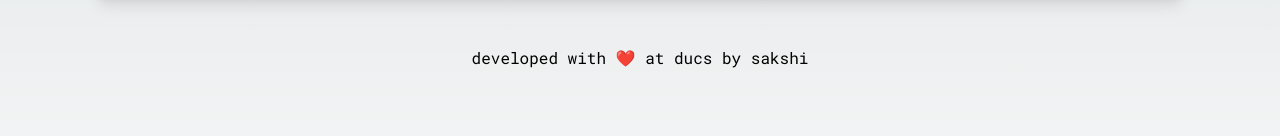
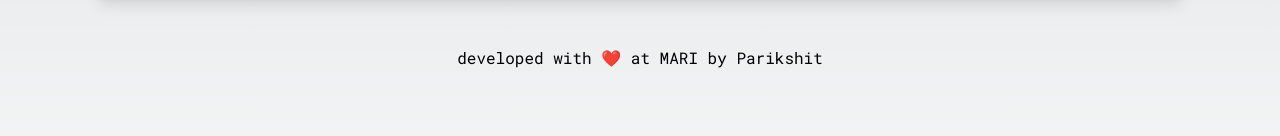
Before and after one commit to jha-sakshi/project-recommender, a Next.js app: page / in a window 1280 px wide. Shown: the part 418-554 px from the top of the page. Built offline with nearby package versions, Linux system fonts and the light colour scheme.

Commit message:
Update index.js

```diff
--- a/pages/index.js
+++ b/pages/index.js
@@ -50,7 +50,7 @@
         )
       }
       <footer className='text-small w-full text-center mt-4'>
-        developed with ❤️ at ducs by sakshi
+        developed with ❤️ at MARI by Parikshit
       </footer>
     </main>
     </>
```
